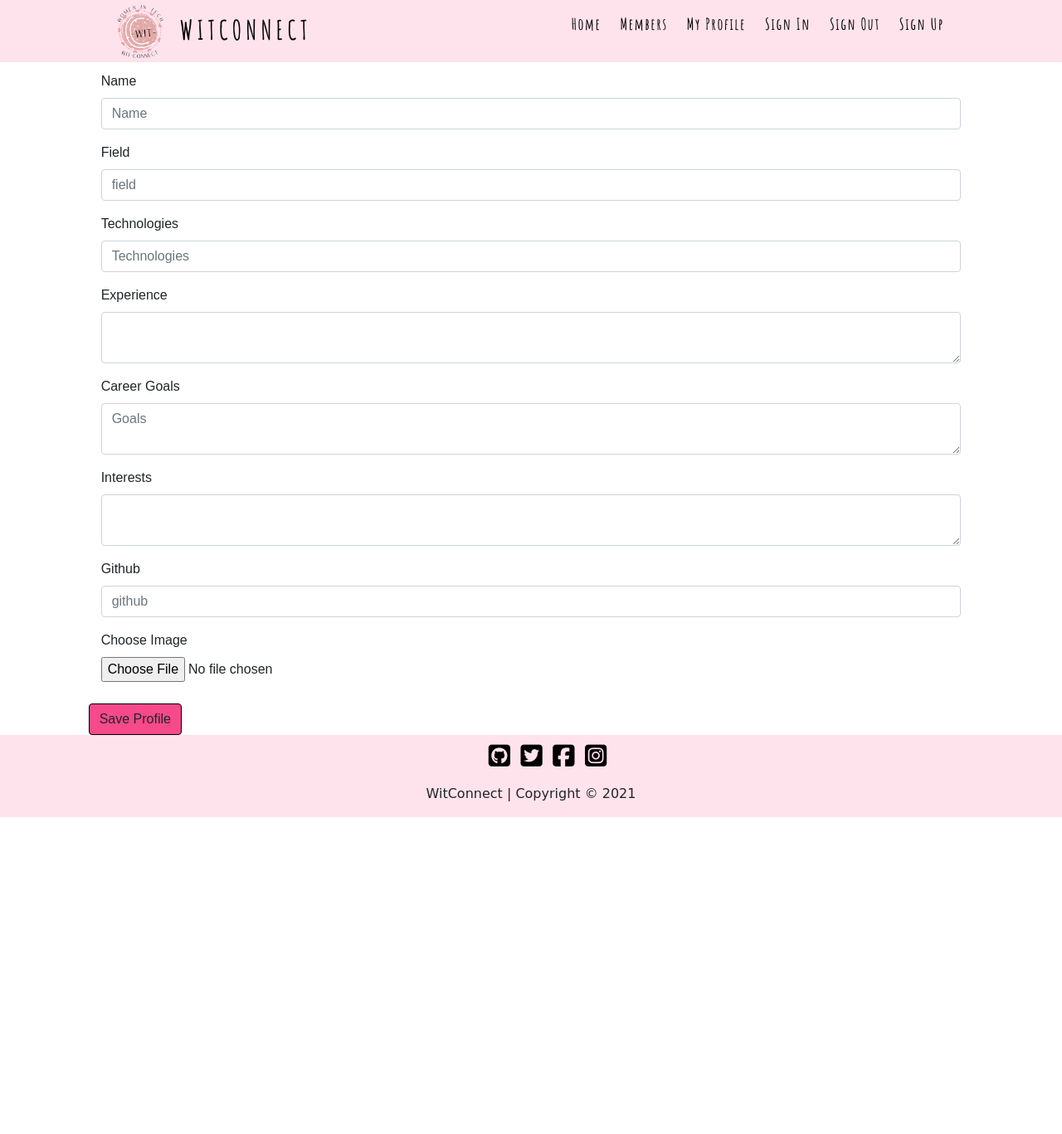
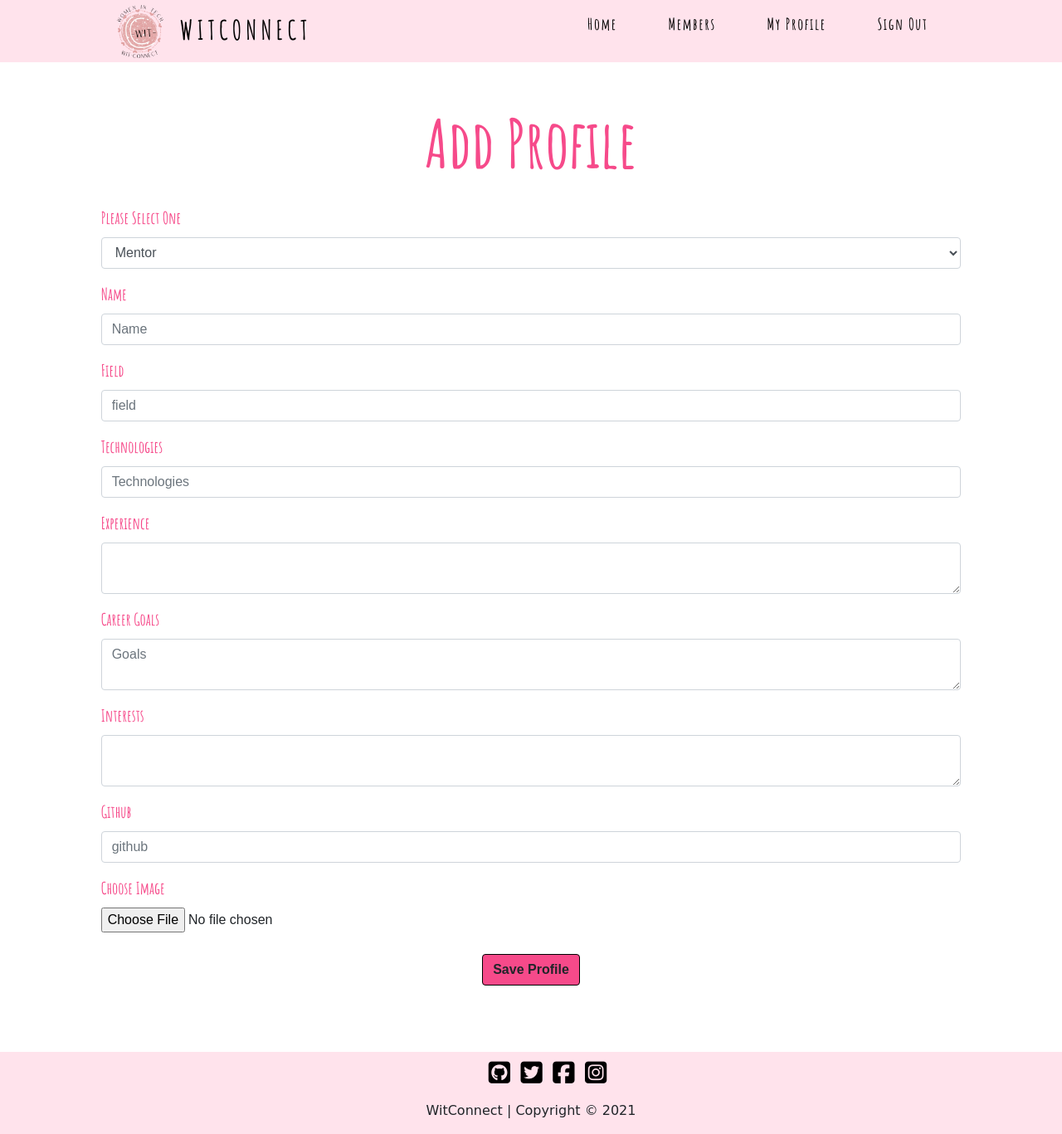
Before and after one commit to aineon/women-in-tech, a Flask app: page /add_profile in a window 1280 px wide. Shown: the whole page at 83% size. Before the commit the page ends 985 px from the top, so only its background shows below. Run offline with Flask 2, Linux system fonts and the light colour scheme; the visitor is signed in with stand-in values (Sample User, id 1); data that the repository does not hold is empty; some libraries are stand-ins or nearby versions; some web fonts are replaced.

Commit message:
Tweak styling

```diff
--- a/app.py
+++ b/app.py
@@ -18,6 +18,9 @@ app.config["MONGO_URI"] = os.environ.get("MONGO_URI")
 app.secret_key = os.environ.get("SECRET_KEY")
 
 mongo = PyMongo(app)
+
+
+date = date.today()
 
 
 # Renders home page
--- a/static/css/style.css
+++ b/static/css/style.css
@@ -38,12 +38,12 @@ p {
    font-family: 'Crafty Girls', cursive;
 }
 
-
 /*--Buttons--*/
 .btn{
     border-color: black;
     margin-top: 10px;
     background-color: #f64a8a;
+    font-weight: 700;
 }
 
 .btn:hover{
@@ -113,11 +113,7 @@ nav {
     transition: all 0.3s ease;
 }
 
-@media only screen and (max-width: 425px) {
-    .tablinks {
-        font-size: 1rem;
-    }
-}
+
 @media screen and (max-width: 1024px) {
     .nav-links {
         width: 60%;
@@ -185,6 +181,7 @@ nav {
     justify-content: flex-end;
     align-items: flex-end;
 }
+
 #homepage-cards{
     padding-bottom: 40px;
 }
@@ -233,21 +230,26 @@ nav {
     color: #fff;
     background-color: rgba(60, 60, 60, 0.6);
     margin: auto;
-     color: #fff;
-     background-color: rgba(60, 60, 60, 0.6);
-     margin: auto;
     padding: 20px;
     align-items: center;
     margin-bottom: 20px;
 }
 
-.form-heading{
+.form-heading,
+.form-heading-signup {
     padding-top: 20%;
     padding-bottom: 3%;
     font-family: 'Amatic SC', cursive;
     font-weight: 900;
     font-size: 5rem;
+}
+
+.form-heading {
     color: white;
+}
+
+.form-heading-signup {
+    color: #f64a8a;
 }
 
 .account-login{
@@ -265,13 +267,12 @@ nav {
     align-items: center;
     background: url('../images/signup.jpeg') no-repeat;
     background-size: cover;
-    height: 90vh;
+    height: 100vh;
     opacity: 0.7;
     overflow: hidden;
     width: 100%;
     z-index: -1;
 }
-
 
 .form-link,
 .form-link:hover {
@@ -283,10 +284,12 @@ nav {
 /*--Footer--*/
 footer{
     /*position: fixed; */
+    right: 0;
     bottom: 0;
     -ms-flex-negative: 0;
         flex-shrink: 0;
     width: 100%;
+    padding-top: 80px;
 }
 
 .footer-container{
@@ -307,7 +310,8 @@ footer{
         -ms-flex-line-pack: center;
 }
 
-/*--Social media icons--*/
+/*--Social media icons--
+*/
 .fab{
     font-size: 30px;
     padding-top: 10px;
@@ -322,6 +326,10 @@ footer{
  .tab-container {
     margin-bottom: 80px;
     margin-top: 75px;
+}
+
+.tab-bar {
+    padding-right: 0;
 }
 
 .tablinks {
@@ -360,7 +368,7 @@ footer{
 
 /* Flash Messages */
 
-.flash.row {
+.flash .row {
     background-color: #ffe3ec;
     margin-bottom: 0;
 }
@@ -413,6 +421,28 @@ footer{
     font-family: 'Amatic SC', cursive;
 }
 
+.profile-info {
+    color: #f64a8a;
+}
+
 .profile-container {
     margin-top: 80px;
 }
+
+.profile-info-container {
+    font-size: 1.5rem;
+}
+
+label {
+    font-family: 'Amatic SC', cursive;
+    color: #f64a8a;
+    font-weight: 700;
+    font-size: 1.25rem;
+}
+
+@media screen and (max-width: 664px) {
+    .tablinks {
+        font-size: 1rem;
+        padding: 3px;
+    }
+}
--- a/templates/add_profile.html
+++ b/templates/add_profile.html
@@ -1,6 +1,11 @@
 {% extends "base.html" %}
 
 {% block content %}
+<div class="row text-center">
+    <div class="col-10 offset-1 col-md-6 offset-md-3">
+          <h1 class="form-heading-signup">Add Profile</h1>
+    </div>
+</div>
 
 <form method="POST" action="" class="col-10 offset-1">
     <div class="form-group">
@@ -51,7 +56,9 @@
         <input type="file" class="form-control-file" id="image" name="image">
     </div>
     <div class="row">
-        <button type="submit" class="btn">Save Profile</button>
+        <div class="col-12 text-center">
+            <button type="submit" class="btn">Save Profile</button>
+        </div>
     </div>
-    </form>
+</form>
 {% endblock %}
--- a/templates/base.html
+++ b/templates/base.html
@@ -6,7 +6,7 @@
   <meta charset="utf-8">
   <meta name="viewport" content="width=device-width, initial-scale=1, shrink-to-fit=no">
 
-  <!-- Bootstrap CSS -->
+
   <link rel="stylesheet" href="https://cdn.jsdelivr.net/npm/bootstrap@4.6.0/dist/css/bootstrap.min.css"
     integrity="sha384-B0vP5xmATw1+K9KRQjQERJvTumQW0nPEzvF6L/Z6nronJ3oUOFUFpCjEUQouq2+l" crossorigin="anonymous">
   <link rel="stylesheet" href="https://cdnjs.cloudflare.com/ajax/libs/font-awesome/5.15.0/css/all.min.css">
@@ -26,11 +26,14 @@
 
         <ul class="nav-links">
             <li><a href="{{ url_for('index') }}">Home</a></li>
+            {% if session.user %}
             <li><a href="{{ url_for('members') }}">Members</a></li>
             <li><a href="{{ url_for('my_profile', username=session['user']) }}">My Profile</a></li>
+            <li><a href="{{ url_for('logout') }}">Sign Out</a></li>
+            {% else %}
             <li><a href="{{ url_for('login') }}">Sign In</a></li>
-            <li><a href="{{ url_for('logout') }}">Sign Out</a></li>
             <li><a href="{{ url_for('register') }}">Sign Up</a></li>
+            {% endif %}
         </ul>
         <div class="burger">
             <div class="line1"></div>
@@ -102,7 +105,8 @@
   <script src="https://cdn.jsdelivr.net/npm/bootstrap@4.6.0/dist/js/bootstrap.bundle.min.js"
     integrity="sha384-Piv4xVNRyMGpqkS2by6br4gNJ7DXjqk09RmUpJ8jgGtD7zP9yug3goQfGII0yAns" crossorigin="anonymous">
   </script>
-  <script src="static/js/nav.js"></script>
+  <script src="{{ url_for('static', filename='js/nav.js') }}"></script>
+  <script src="{{ url_for('static', filename='js/script.js') }}"></script>
 
 {% block scripts %}
 {% endblock %}
--- a/templates/register.html
+++ b/templates/register.html
@@ -7,7 +7,7 @@
     <section class="container-fluid signup-img">
         <div class="row text-center">
             <div class="col-10 offset-1 col-md-6 offset-md-3">
-                  <h1 class="form-heading">Sign Up</h1>
+                  <h1 class="form-heading-signup">Sign Up</h1>
             </div>
         </div>
 
```
Also changed, not shown: templates/login.html (+3 -5 lines), templates/profile.html (+31 -10 lines), templates/update_profile.html (+6 -1 lines), static/js/script.js (line endings or trailing spaces).
